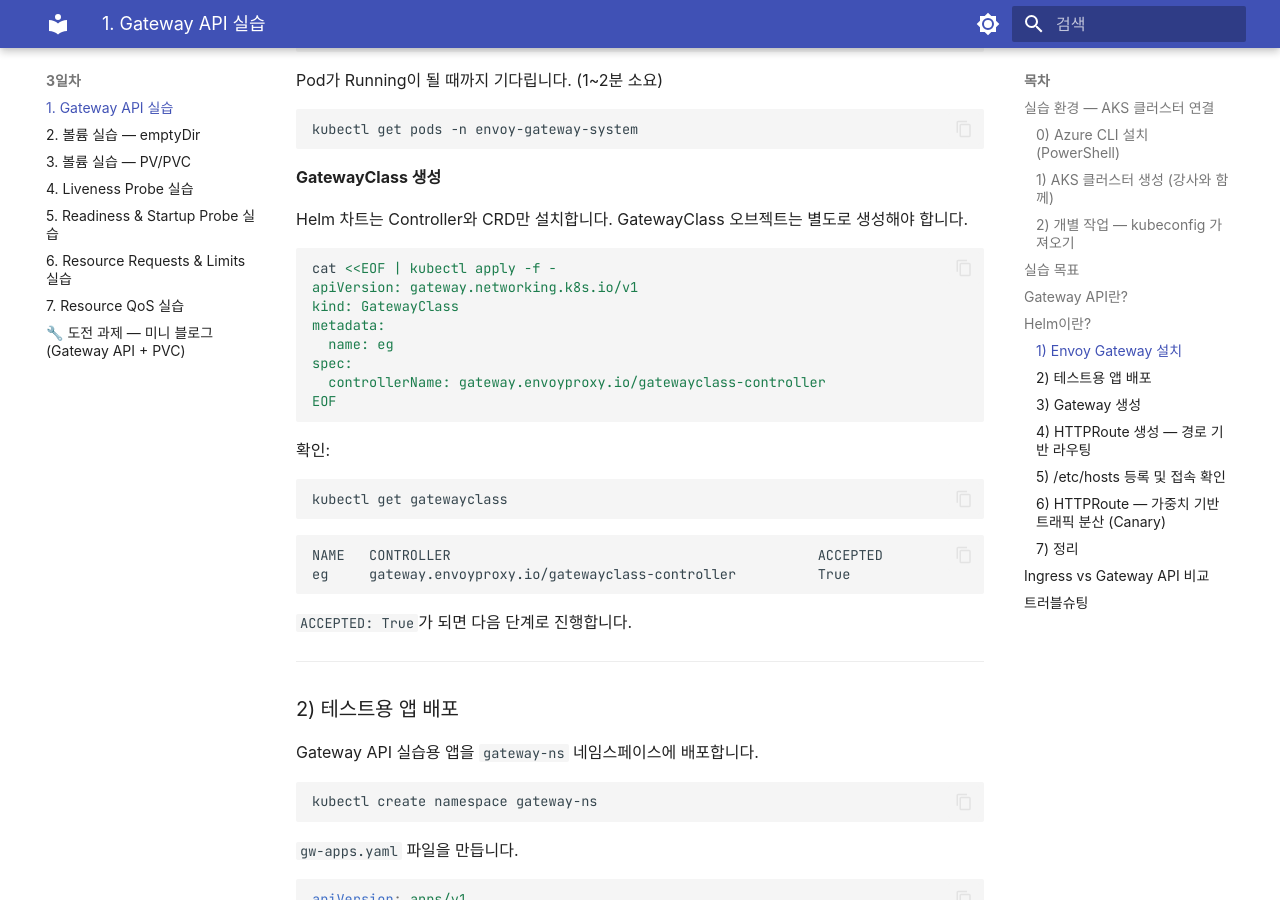
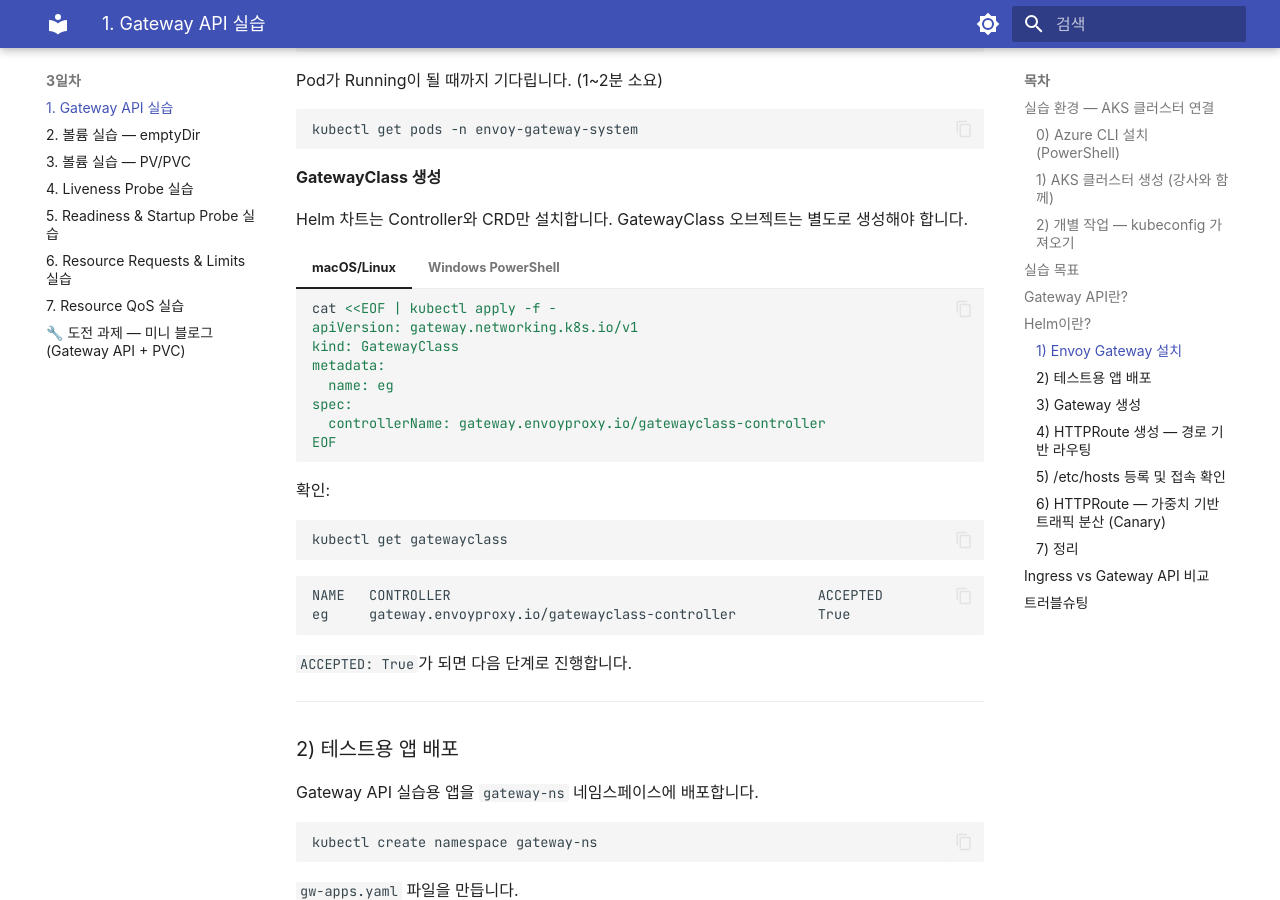
Before and after one commit to skilleat-labs/k8s-for-4days, an MkDocs documentation site: the page built from docs/day3/3-2-gateway.md, in a window 1280 px wide and 900 px high, scrolled down 3323 px. Built offline with MkDocs 1.6.1 and Material for MkDocs 9.7.7, drawn with Linux system fonts in a browser that asks for light colours; some web fonts are replaced.

Commit message:
Add PowerShell heredoc alternative for GatewayClass creation in day3

````diff
--- a/docs/day3/3-2-gateway.md
+++ b/docs/day3/3-2-gateway.md
@@ -180,16 +180,28 @@
 
 Helm 차트는 Controller와 CRD만 설치합니다. GatewayClass 오브젝트는 별도로 생성해야 합니다.
 
-```bash
-cat <<EOF | kubectl apply -f -
-apiVersion: gateway.networking.k8s.io/v1
-kind: GatewayClass
-metadata:
-  name: eg
-spec:
-  controllerName: gateway.envoyproxy.io/gatewayclass-controller
-EOF
-```
+=== "macOS/Linux"
+    ```bash
+    cat <<EOF | kubectl apply -f -
+    apiVersion: gateway.networking.k8s.io/v1
+    kind: GatewayClass
+    metadata:
+      name: eg
+    spec:
+      controllerName: gateway.envoyproxy.io/gatewayclass-controller
+    EOF
+    ```
+=== "Windows PowerShell"
+    ```powershell
+    @"
+    apiVersion: gateway.networking.k8s.io/v1
+    kind: GatewayClass
+    metadata:
+      name: eg
+    spec:
+      controllerName: gateway.envoyproxy.io/gatewayclass-controller
+    "@ | kubectl apply -f -
+    ```
 
 확인:
 
````
